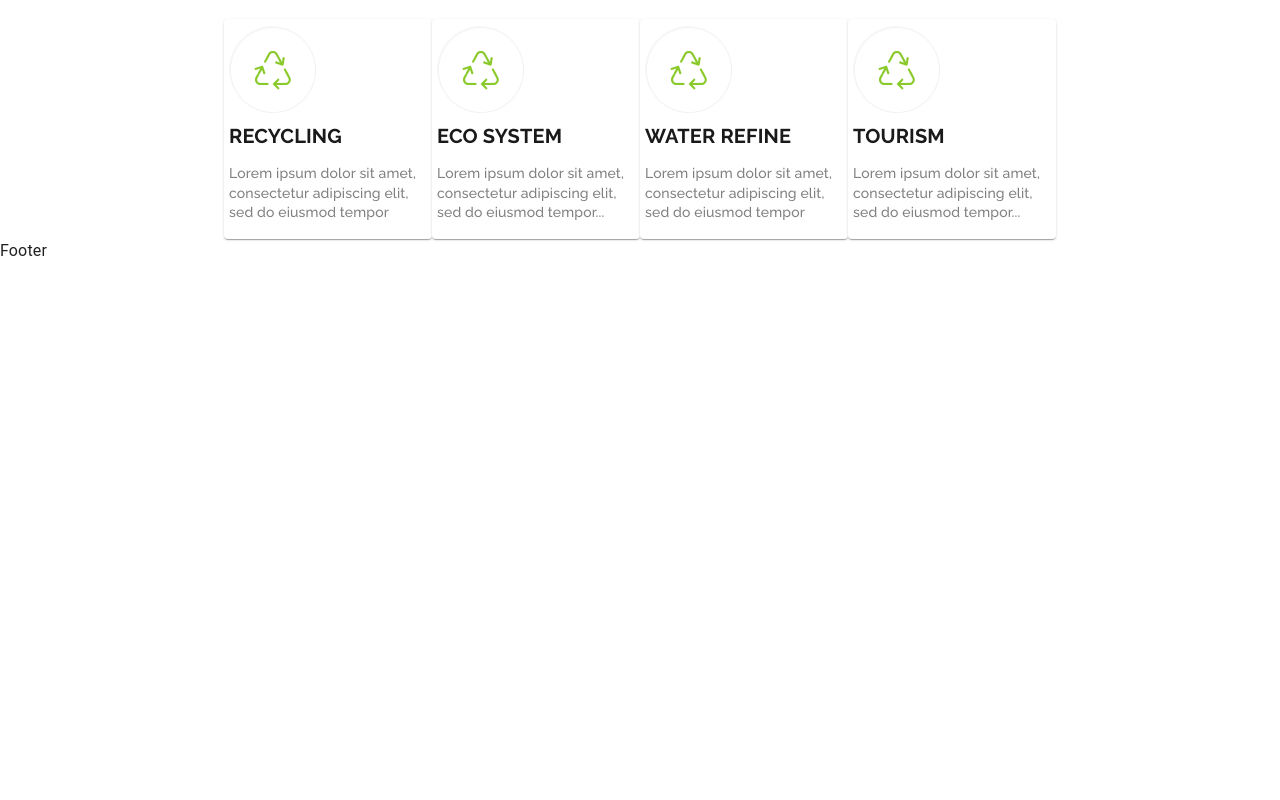
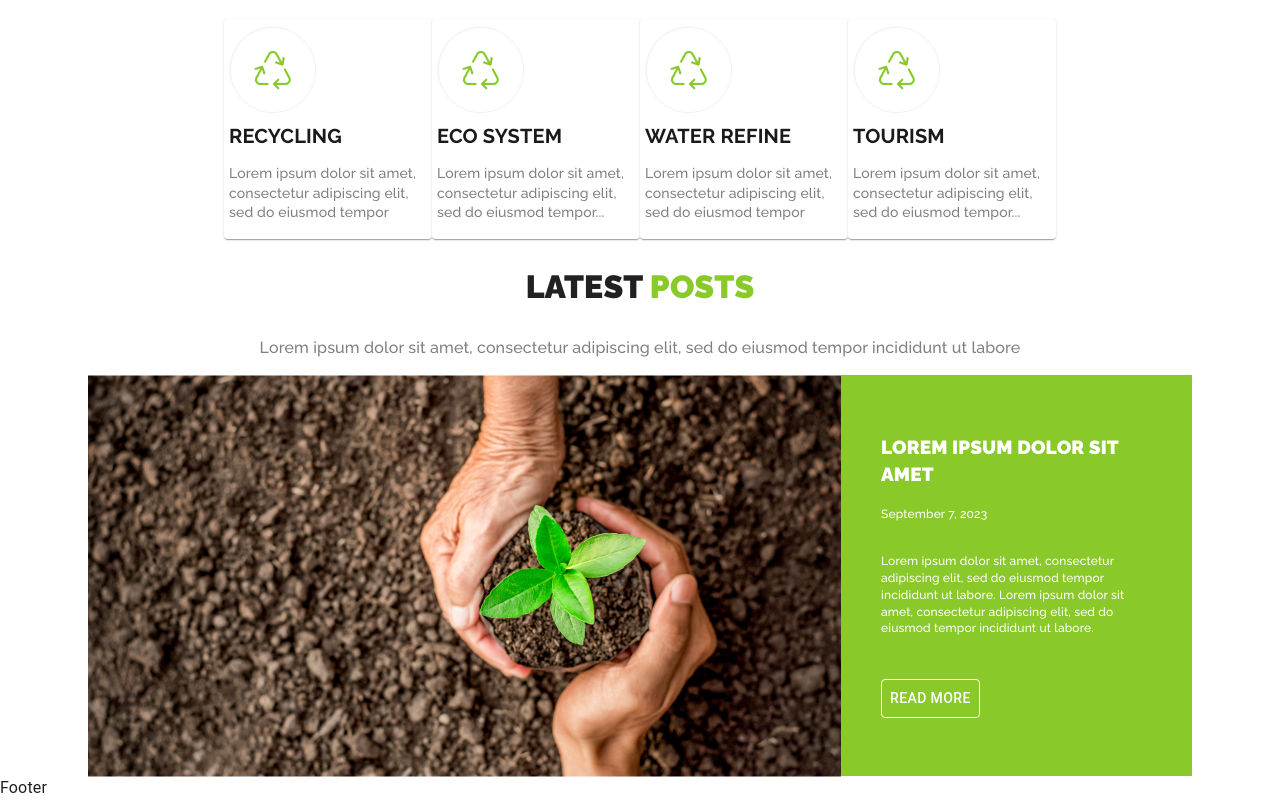
Before and after one commit to vavva1987/ecotour-project, a React (Create React App) app: page / in a window 1280 px wide. Shown: the part 996-1796 px from the top of the page. Before the commit the page ends 1259 px from the top, so only its background shows below. Built offline with nearby package versions, Linux system fonts and the light colour scheme.

Commit message:
Upd BigBlogPosts

```diff
--- a/src/components/BigBlogPosts/BigBlogPost.css
+++ b/src/components/BigBlogPosts/BigBlogPost.css
@@ -1 +1,54 @@
-/*# sourceMappingURL=BigBlogPost.css.map */
+.blog-post-title h2 {
+  font-family: Raleway;
+  font-size: 32px;
+  font-style: normal;
+  font-weight: 900;
+  line-height: 140.625%;
+  text-transform: uppercase;
+}
+.blog-post-title h2 span {
+  color: #8ac92a;
+}
+.blog-post-title p {
+  color: #808080;
+  font-family: Raleway;
+  font-size: 16px;
+  font-style: normal;
+  font-weight: 500;
+  line-height: 140.625%;
+}
+
+.blog-post-content {
+  height: 401px;
+}
+.blog-post-content .blog-post-img {
+  width: 753px;
+}
+.blog-post-content .blog-post-txt {
+  background-color: #8ac92a;
+  color: #ffffff;
+  height: 401px;
+  padding: 40px;
+}
+.blog-post-content .blog-post-txt h3 {
+  font-family: Raleway;
+  font-size: 19px;
+  font-style: normal;
+  font-weight: 900;
+  line-height: 140.625%;
+  text-transform: uppercase;
+}
+.blog-post-content .blog-post-txt p {
+  font-family: Raleway;
+  font-size: 12px;
+  font-style: normal;
+  font-weight: 500;
+  line-height: 140.625%;
+}
+.blog-post-content .blog-post-txt .blog-post-txt-1 {
+  margin-top: 30px;
+}
+.blog-post-content .blog-post-txt button {
+  margin-top: 30px;
+  border: 1px solid #ffffff;
+}/*# sourceMappingURL=BigBlogPost.css.map */
--- a/src/components/BigBlogPosts/BigBlogPost.scss
+++ b/src/components/BigBlogPosts/BigBlogPost.scss
@@ -0,0 +1,61 @@
+.blog-post-title {
+    h2 {
+        font-family: Raleway;
+        font-size: 32px;
+        font-style: normal;
+        font-weight: 900;
+        line-height: 140.625%;
+        text-transform: uppercase;
+
+        span {
+            color: #8ac92a;
+        }
+    }
+    p {
+        color: #808080;
+        font-family: Raleway;
+        font-size: 16px;
+        font-style: normal;
+        font-weight: 500;
+        line-height: 140.625%;
+    }
+}
+.blog-post-content {
+    height: 401px;
+
+    .blog-post-img {
+        width: 753px;
+    }
+    .blog-post-txt {
+        background-color: #8ac92a;
+        color: #ffffff;
+        height: 401px;
+        padding: 40px;
+
+        h3 {
+            font-family: Raleway;
+            font-size: 19px;
+            font-style: normal;
+            font-weight: 900;
+            line-height: 140.625%;
+            text-transform: uppercase;
+            // margin-top:;
+        }
+        p {
+            font-family: Raleway;
+            font-size: 12px;
+            font-style: normal;
+            font-weight: 500;
+            line-height: 140.625%;
+        }
+
+        .blog-post-txt-1 {
+            margin-top: 30px;
+        }
+
+        button {
+            margin-top: 30px;
+            border: 1px solid #ffffff;
+        }
+    }
+}
--- a/src/components/BigBlogPosts/BigBlogPost.tsx
+++ b/src/components/BigBlogPosts/BigBlogPost.tsx
@@ -1,11 +1,58 @@
-import 'BigBlogPost.css'
+import { Button, Container, Grid } from '@mui/material'
+import './BigBlogPost.css'
 
 type Props = {}
 
 const BigBlogPost = (props: Props) => {
-    return <div>BigBlogPost</div>
+    return (
+        <Container maxWidth="lg">
+            <Container
+                className="blog-post-title"
+                maxWidth="md"
+                sx={{ textAlign: 'center' }}
+            >
+                <h2>
+                    Latest <span>posts</span>
+                </h2>
+                <p>
+                    Lorem ipsum dolor sit amet, consectetur adipiscing elit, sed
+                    do eiusmod tempor incididunt ut labore{' '}
+                </p>
+            </Container>
+            <Grid className="blog-post-content">
+                <Grid xs={12} sm={6} md={4} sx={{ display: 'flex' }}>
+                    <div className="blog-post-img">
+                        <img src="../images/img(1).png" alt="" />
+                    </div>
+                    <Container
+                        maxWidth="xs"
+                        className="blog-post-txt"
+                        sx={{ display: 'block' }}
+                    >
+                        <h3>Lorem ipsum dolor sit amet</h3>
+                        <p>September 7, 2023</p>
+                        <p className="blog-post-txt-1">
+                            Lorem ipsum dolor sit amet, consectetur adipiscing
+                            elit, sed do eiusmod tempor incididunt ut labore.
+                            Lorem ipsum dolor sit amet, consectetur adipiscing
+                            elit, sed do eiusmod tempor incididunt ut labore.
+                        </p>
+                        <Button
+                            sx={{
+                                color: '#ffffff',
+                                ':hover': {
+                                    color: 'black',
+                                    backgroundColor: '#ffffff',
+                                },
+                            }}
+                        >
+                            Read more
+                        </Button>
+                    </Container>
+                </Grid>
+            </Grid>
+        </Container>
+    )
 }
 
 export default BigBlogPost
-
-// "homepage": ".",
--- a/src/components/ProductsList/ProductList.tsx
+++ b/src/components/ProductsList/ProductList.tsx
@@ -13,7 +13,7 @@ const ProductList = ({ id, title, description, images }: Props) => {
         <Card>
             <CardContent className="product-list" sx={{ variant: 'outlined' }}>
                 <div className="product-img">
-                    <img src={images} alt="" />
+                    <img src={images} alt={title} />
                 </div>
                 <h2 className="product-title">{title}</h2>
                 <p className="product-description">{description}</p>
--- a/src/layout/Main.tsx
+++ b/src/layout/Main.tsx
@@ -1,4 +1,5 @@
 import { Container } from '@mui/material'
+import BigBlogPost from 'components/BigBlogPosts/BigBlogPost'
 import MainSmContainer from 'components/MainSmContainer/MainSmContainer'
 
 type Props = {}
@@ -7,6 +8,7 @@ const Main = (props: Props) => {
     return (
         <Container maxWidth="lg">
             <MainSmContainer />
+            <BigBlogPost />
         </Container>
     )
 }
```
Also changed, not shown: 1 other file (tests, documents, lock files or other folders).
